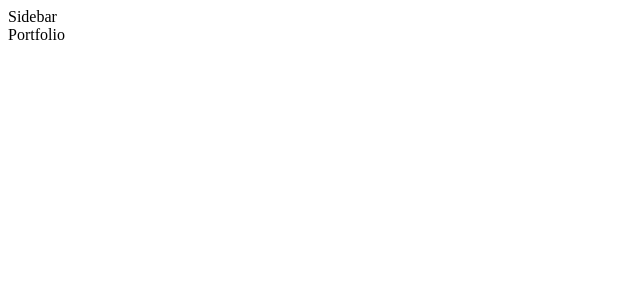
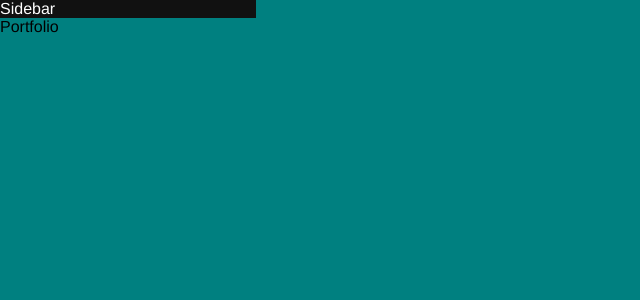
Before and after one commit to rajanmali/nextjs-scss-portfolio, a Next.js app: page /portfolio in a window 1280 px wide. Shown: the top 300 px of the page, without its empty margins (0-640 px from the left). Built offline with nearby package versions, Linux system fonts and the light colour scheme.

Commit message:
added global theme provider

```diff
--- /dev/null
+++ b/components/layout/Sidebar/Sidebar.styles.ts
@@ -0,0 +1,9 @@
+import styled from 'styled-components';
+
+export const SidebarWrapper = styled.div`
+  background: #111;
+
+  color: white;
+
+  width: 20%;
+`;
--- a/components/layout/Sidebar/index.tsx
+++ b/components/layout/Sidebar/index.tsx
@@ -1,7 +1,10 @@
-import React from 'react';
+import { FC } from 'react';
 
-const Sidebar = () => {
-  return <div>Sidebar</div>;
+// Styles
+import { SidebarWrapper } from './Sidebar.styles';
+
+const Sidebar: FC = () => {
+  return <SidebarWrapper>Sidebar</SidebarWrapper>;
 };
 
 export default Sidebar;
--- /dev/null
+++ b/config/theme/GlobalThemeProvider.tsx
@@ -0,0 +1,19 @@
+import { ReactNode } from 'react';
+import { ThemeProvider } from 'styled-components';
+
+// Global styles
+import GlobalStyle from './globalStyles';
+
+// Theme
+import { theme } from './theme';
+
+interface GlobalThemeProviderProps {
+  children: ReactNode;
+}
+
+export const GlobalThemeProvider = ({ children }: GlobalThemeProviderProps) => (
+  <ThemeProvider theme={theme}>
+    <GlobalStyle />
+    {children}
+  </ThemeProvider>
+);
--- /dev/null
+++ b/config/theme/globalStyles.ts
@@ -0,0 +1,13 @@
+// globalStyles.js
+import { createGlobalStyle } from 'styled-components';
+
+const GlobalStyle = createGlobalStyle`
+  body {
+    margin: 0;
+    padding: 0;
+    background: teal;
+    font-family: Open-Sans, Helvetica, Sans-Serif;
+  }
+`;
+
+export default GlobalStyle;
--- /dev/null
+++ b/config/theme/theme.ts
@@ -0,0 +1,20 @@
+// theme.ts
+import { DefaultTheme } from 'styled-components';
+
+export const theme: DefaultTheme = {
+  borderRadius: '4px',
+  palette: {
+    common: {
+      black: '#222831',
+      white: '#ffffff',
+    },
+    primary: {
+      main: '#726a95',
+      contrastText: '#ffffff',
+    },
+    secondary: {
+      main: '#709fb0',
+      contrastText: '#ffffff',
+    },
+  },
+};
--- a/pages/_app.tsx
+++ b/pages/_app.tsx
@@ -2,12 +2,15 @@ import type { AppProps } from 'next/app';
 
 // Components
 import Layout from '../components/layout';
+import { GlobalThemeProvider } from '../config/theme/GlobalThemeProvider';
 
 function MyApp({ Component, pageProps }: AppProps) {
   return (
-    <Layout>
-      <Component {...pageProps} />
-    </Layout>
+    <GlobalThemeProvider>
+      <Layout>
+        <Component {...pageProps} />
+      </Layout>
+    </GlobalThemeProvider>
   );
 }
 
```
Also changed, not shown: components/layout/Layout.styles.ts (added, +8 -0 lines).
